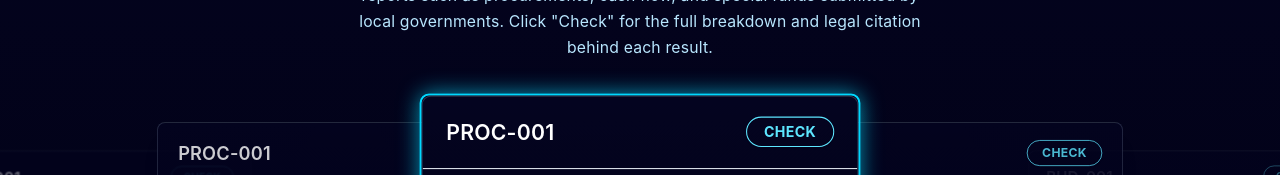
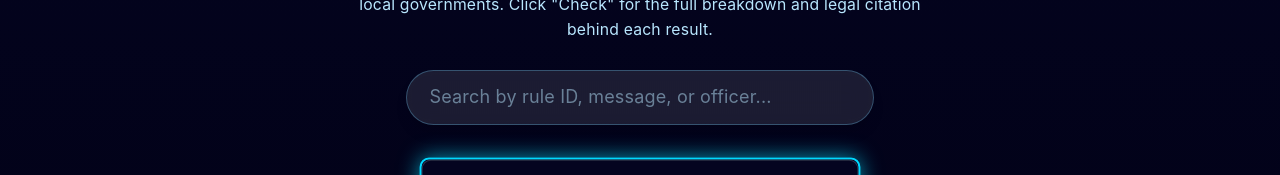
Before and after one commit to RiceCell/SugboKlaro, a Vue app: page /home in a window 1280 px wide. Shown: the part 280-455 px from the top of the page. Built offline with nearby package versions, Linux system fonts and the light colour scheme; no server answers.

Commit message:
added the search bar, not functional though

```diff
--- a/src/views/HomeView.vue
+++ b/src/views/HomeView.vue
@@ -13,6 +13,14 @@
       </p>
     </div>
 
+    <div class="relative z-30 w-full max-w-md mx-auto mt-6 px-4">
+      <input
+        v-model="searchQuery"
+        type="text"
+        placeholder="Search by rule ID, message, or officer..."
+        class="w-full px-5 py-3 rounded-full bg-white/10 border border-sky-300/30 text-white placeholder-sky-200/50 backdrop-blur-md focus:outline-none focus:border-sky-300 focus:ring-2 focus:ring-sky-300/50 transition-all shadow-lg"
+      />
+    </div>
 
     <!-- Carousel Container -->
     <div
```
